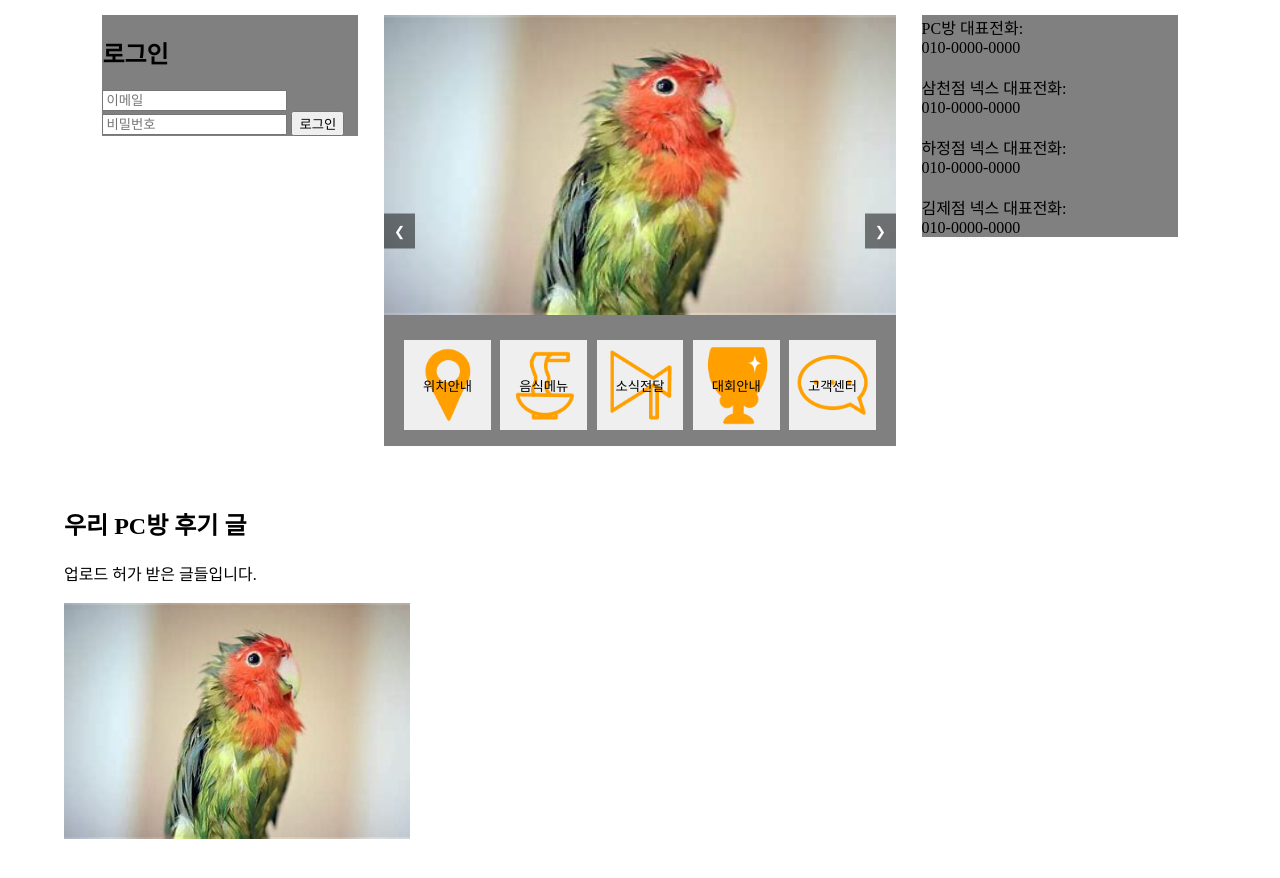
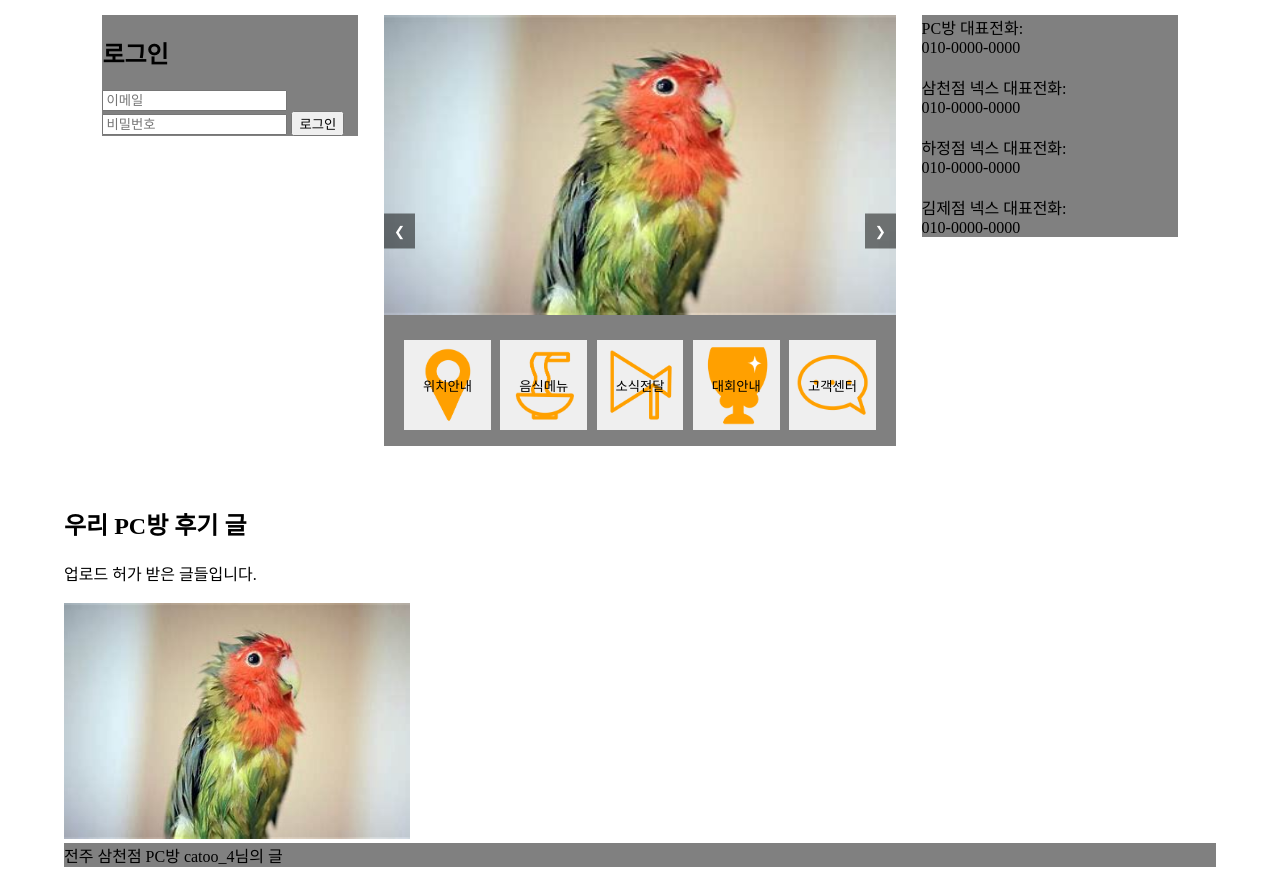
Before and after one commit to SeungYeon04/A_NexCafeWeb, a plain HTML site: page index.html in a window 1280 px wide. Shown: the part 74-952 px from the top of the page. Drawn offline with Linux system fonts and the light colour scheme; a web font is replaced by a local one.

Commit message:
Update index.html

```diff
--- a/index.html
+++ b/index.html
@@ -66,8 +66,9 @@
             <div class="container">
                 <h2>우리 PC방 후기 글</h2>
                 업로드 허가 받은 글들입니다.<br><br>
-                <div style="border: 1px; color: black;">
-                <img width="30%" height="30%" src="image/image1.jpg">
+                <div style="border: 1px; color: black;" class="">
+                    <a href="https://m.blog.naver.com/catoo_4/223485179311"><img width="30%" height="30%" src="image/image1.jpg"></a>
+                    <div style="background-color: gray; ">전주 삼천점 PC방 catoo_4님의 글</div>
                 </div>
             </div>
         </section>
```
